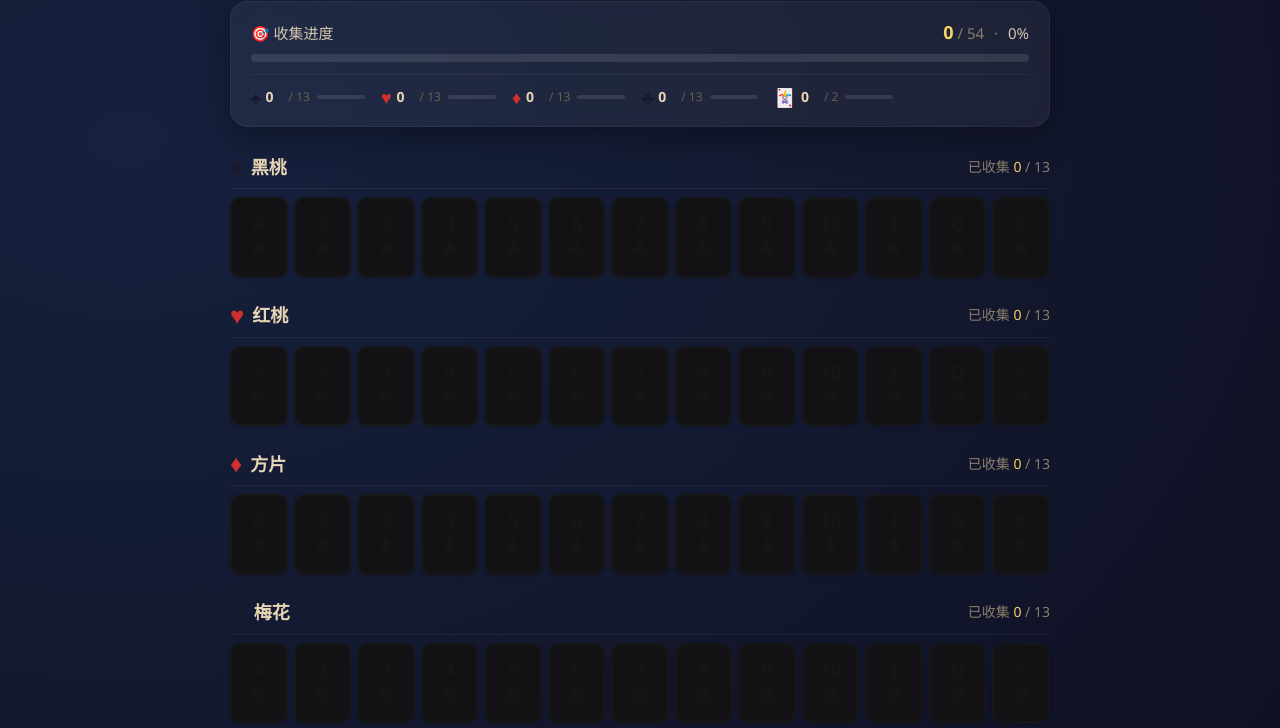
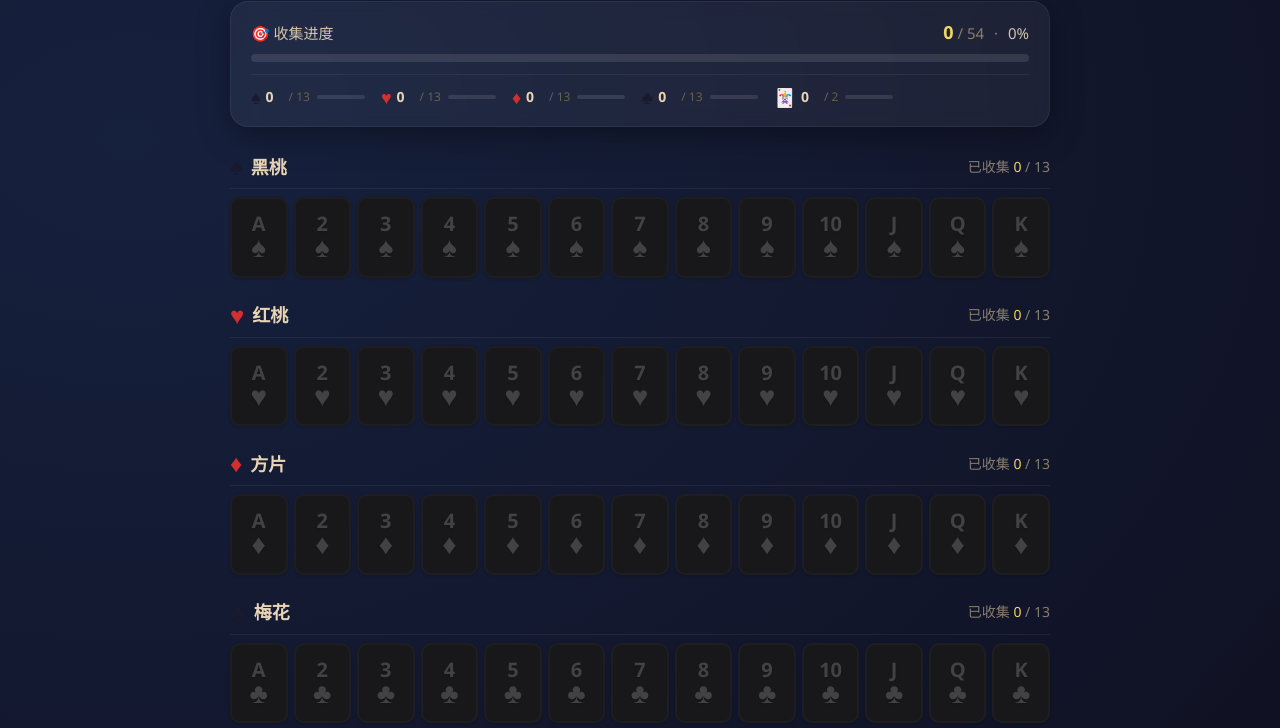
Before and after one commit to Axiaer/poker, a plain HTML site: page index.html in a window 1280 px wide. Shown: the part 72-800 px from the top of the page. Drawn offline with Linux system fonts and the light colour scheme.

Commit message:
Update index.html

```diff
--- a/index.html
+++ b/index.html
@@ -225,15 +225,15 @@
         }
         /* 未收集：暗淡 */
         .card-item.dim {
-            background: #242436;
-            border-color: rgba(255,255,255,0.04);
-            color: #4a3f2e;
+            background: #2e2e44;
+            border-color: rgba(255,255,255,0.06);
+            color: #b0a8a0;
             box-shadow: 0 1px 4px rgba(0,0,0,0.2);
             filter: brightness(0.5) saturate(0.3);
         }
         .card-item.dim .rank,
         .card-item.dim .suit-symbol {
-            opacity: 0.2;
+            opacity: 0.7;
         }
         /* 已收集：亮起 */
         .card-item.lit {
```
